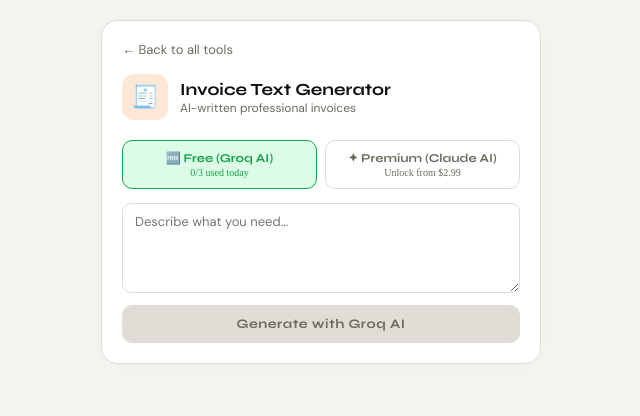
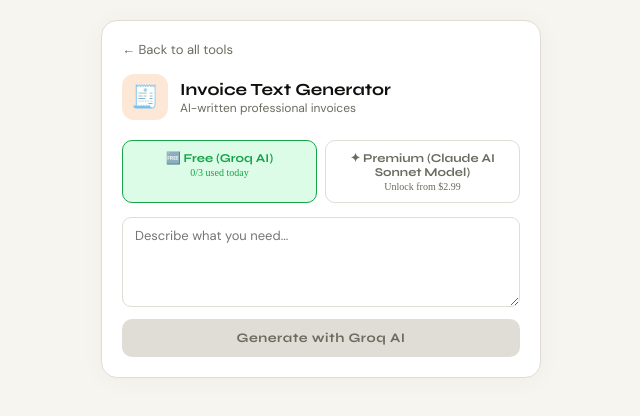
Before and after one commit to Agent0P/ToolForge, a React (Vite) app: page / in a window 1280 px wide. Both pictures are taken after a click on the element 525 px from the left and 469 px from the top of the page. Shown: the top 416 px of the page, without its empty margins (319-959 px from the left). Built offline with nearby package versions, Linux system fonts and the light colour scheme.

Commit message:
Update App.jsx

```diff
--- a/src/App.jsx
+++ b/src/App.jsx
@@ -232,7 +232,7 @@
           <div style={{ fontSize:10, color:mode==="groq"?T.green:T.muted, marginTop:2 }}>{groqAtLimit?"Limit reached today":`${groqCount}/3 used today`}</div>
         </div>
         <div onClick={() => { if (!hasClaude) onNeedUpgrade(); else setMode("claude"); }} style={{ flex:1, padding:"10px 12px", borderRadius:10, border:`1.5px solid ${mode==="claude"?T.gold:T.border}`, background:mode==="claude"?T.goldDim:"white", cursor:"pointer", textAlign:"center" }}>
-          <div style={{ fontFamily:"Syne, sans-serif", fontWeight:700, fontSize:12, color:mode==="claude"?T.gold:T.muted }}>✦ Premium (Claude AI)</div>
+          <div style={{ fontFamily:"Syne, sans-serif", fontWeight:700, fontSize:12, color:mode==="claude"?T.gold:T.muted }}>✦ Premium (Claude AI Sonnet Model)</div>
           <div style={{ fontSize:10, color:mode==="claude"?T.gold:T.muted, marginTop:2 }}>{proToken && proToken.generations_left === 0 ? "Out of generations" : hasClaude ? `${proToken.generations_left} left` : "Unlock from $2.99"}</div>
         </div>
       </div>
@@ -246,7 +246,7 @@
       {mode==="groq" && groqAtLimit && <div style={{ marginBottom:10, padding:"8px 12px", borderRadius:8, background:T.accentDim, border:`1px solid ${T.accent}44`, fontSize:11, color:T.accent, fontFamily:"DM Sans, sans-serif" }}>Daily free limit reached. Resets at midnight — or unlock Premium Claude now.</div>}
       <textarea value={input} onChange={e => setInput(e.target.value)} placeholder={mode==="claude"?"Describe in detail for best Claude results...":"Describe what you need..."} disabled={mode==="groq"&&groqAtLimit} style={{ ...inputStyle, width:"100%", height:90, resize:"vertical", boxSizing:"border-box", fontFamily:"DM Sans, sans-serif", opacity:(mode==="groq"&&groqAtLimit)?0.5:1 }} />
       <button onClick={() => mode==="claude"?generateClaude():generateGroq()} disabled={!canGenerate} style={{ width:"100%", padding:"11px 0", borderRadius:10, border:"none", background:!canGenerate?T.border:mode==="claude"?T.gold:T.green, color:!canGenerate?T.muted:"white", fontSize:13, fontFamily:"Syne, sans-serif", fontWeight:700, cursor:canGenerate?"pointer":"default", marginTop:8, letterSpacing:0.5 }}>
-        {loading?"Generating…":mode==="claude"?"✦ Generate with Claude AI":"Generate with Groq AI"}
+        {loading?"Generating…":mode==="claude"?"✦ Generate with Claude AI Sonnet Model":"Generate with Groq AI"}
       </button>
       {error && <div style={{ marginTop:10, padding:"9px 12px", borderRadius:8, background:"#fee2e2", border:"1px solid #fca5a5", fontSize:12, color:"#dc2626", fontFamily:"DM Sans, sans-serif" }}>{error}</div>}
       {output && <><div style={{ marginTop:14, padding:14, borderRadius:10, background:T.bg, border:`1px solid ${T.border}`, fontSize:13, lineHeight:1.7, color:T.ink, whiteSpace:"pre-wrap", fontFamily:"DM Sans, sans-serif" }}>{output}</div><CopyButton text={output} /></>}
```
